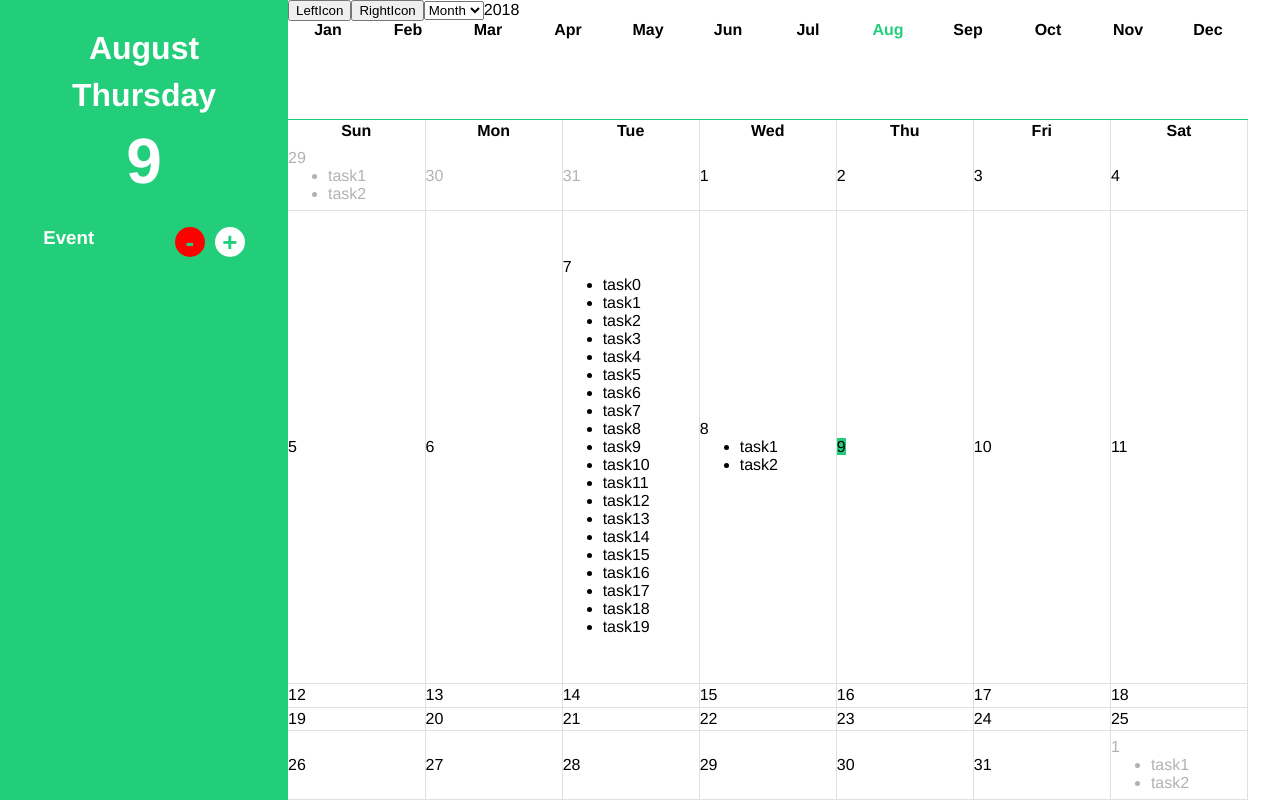
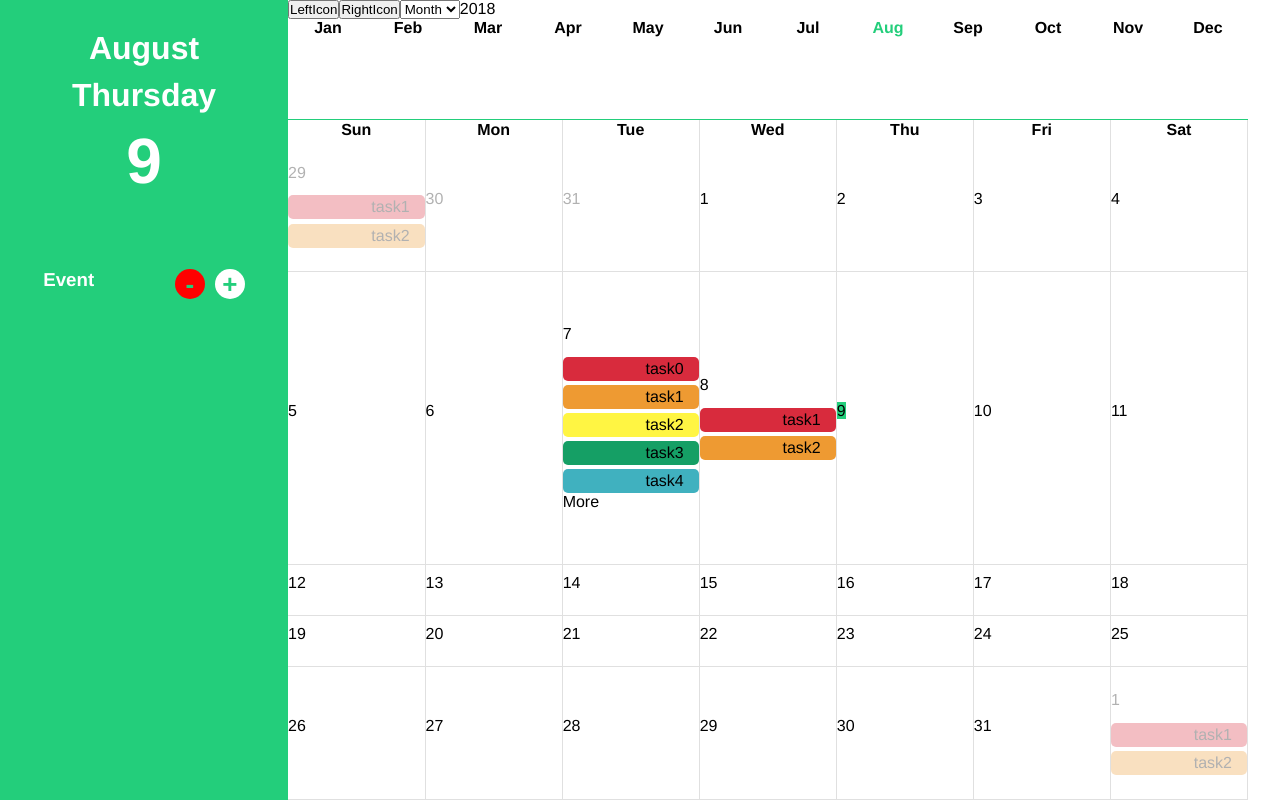
Before and after one commit to rosethorn999/calendar, a Vue app: page / in a window 1280 px wide. Built offline with nearby package versions, Linux system fonts and the light colour scheme.

Commit message:
微調多事件呈現方式

```diff
--- a/src/App.vue
+++ b/src/App.vue
@@ -184,6 +184,11 @@ export default {
 </script>
 
 <style lang="scss">
+* {
+  margin: 0px;
+  list-style: none;
+  padding: 0px;
+}
 body {
   margin: 0px;
   padding: 0px;
--- a/src/components/Calendar.vue
+++ b/src/components/Calendar.vue
@@ -10,10 +10,11 @@
           :class="{nowDate:date.DD===now.DD&&now.MM===viewDate.MM&&now.YYYY===viewDate.YYYY,notThisMontth:date.MM!==viewDate.MM}"
           @click="changeSelectedDate(date)">
           <span>{{date.DD}}</span>
-          <ul>
-            <li v-for="(item,index) in getEventByDate(date)" :key="item.guid" :class="{selected:item.selected}"
+          <ul class="eventItemArea">
+            <li v-for="(item,index) in getEventByDate(date)" v-if="index<5" :key="item.guid" :class="{selected:item.selected}" :style="{'background':'#'+colors[item.type]}"
               @mouseover="showInfo(index)">{{item.name}}</li>
           </ul>
+          <span v-if="getEventByDate(date).length>5">More</span>
         </td>
       </tr>
     </table>
@@ -21,6 +22,7 @@
 </template>
 
 <script>
+import colors from "../assets/colors.json";
 import dateText from "../assets/dateText.json";
 
 export default {
@@ -56,6 +58,7 @@ export default {
   },
   data: function() {
     return {
+      colors: colors,
       DAY: dateText.DAY
     };
   },
@@ -126,11 +129,13 @@ export default {
   },
   methods: {
     getEventByDate(dateObj) {
+      let ret = [];
       const YYYYMMDD =
         dateObj.YYYY +
         ("0" + (dateObj.MM + 1)).slice(-2) + //need+1; because:"20180808"={YYYY:2018,MM:7,DD:8}
         ("0" + dateObj.DD).slice(-2);
-      return this.events[YYYYMMDD];
+      ret = this.events[YYYYMMDD] || [];
+      return ret;
     },
     showInfo() {},
     changeSelectedDate(dateObj) {
@@ -142,9 +147,6 @@ export default {
 
 <!-- Add "scoped" attribute to limit CSS to this component only -->
 <style scoped lang="scss">
-* {
-  margin: 0px;
-}
 .main {
   float: left;
   height: 85vh;
@@ -181,4 +183,14 @@ td.notThisMontth {
     background: #23ce7b;
   }
 }
+.eventItemArea {
+  margin-top: 10%;
+  li {
+    margin-top: 3%;
+    border-radius: 5px;
+    padding: 3px 15px;
+    text-align: end;
+    background: steelblue;
+  }
+}
 </style>
--- a/src/components/Modal.vue
+++ b/src/components/Modal.vue
@@ -24,7 +24,7 @@
             <div class="modalColorPicker">
               <p>Type:</p>
               <ul>
-                <li v-for="(c,index) in colors" :style="{background:'#'+c}" :key="c" @click="type=index"></li>
+                <li v-for="(c,index) in colors" :style="{background:'#'+c}" :class="{selected:index===type}" :key="c" @click="type=index"></li>
               </ul>
             </div>
             <div class="modalRemarks">
@@ -152,10 +152,6 @@ export default {
 
 <!-- Add "scoped" attribute to limit CSS to this component only -->
 <style scoped lang="scss">
-* {
-  margin: 0px;
-  padding: 0px;
-}
 .main {
   width: 100%;
   height: 100%;
@@ -247,6 +243,9 @@ export default {
     margin: 3.5px;
     margin-top: 15px;
   }
+  li.selected {
+    border: 2px solid #000;
+  }
 }
 .modalRemarks {
   @include modalItem;
--- a/src/components/SideBar.vue
+++ b/src/components/SideBar.vue
@@ -131,10 +131,6 @@ export default {
 
 <!-- Add "scoped" attribute to limit CSS to this component only -->
 <style scoped lang="scss">
-* {
-  margin: 0px;
-  list-style: none;
-}
 .main {
   color: #fff;
   float: left;
@@ -144,6 +140,7 @@ export default {
 }
 .dateDisplay {
   margin-top: 30px;
+  height: calc(30vh - 30px);
   h2 {
     text-align: center;
     margin-top: 10px;
@@ -156,6 +153,8 @@ export default {
 .eventArea {
   box-sizing: border-box;
   padding: 10% 15%;
+  height: 70vh;
+  overflow: auto;
   h3 {
     display: inline-block;
   }
```
